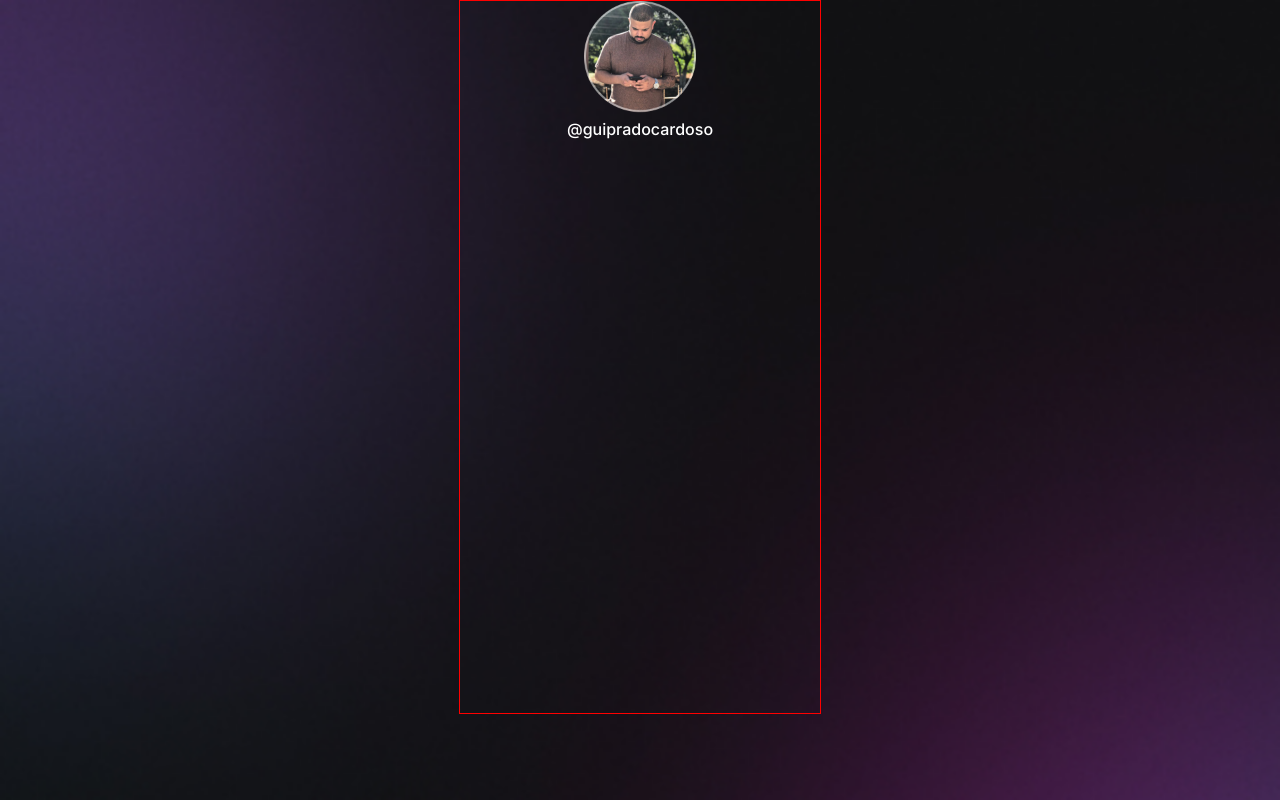
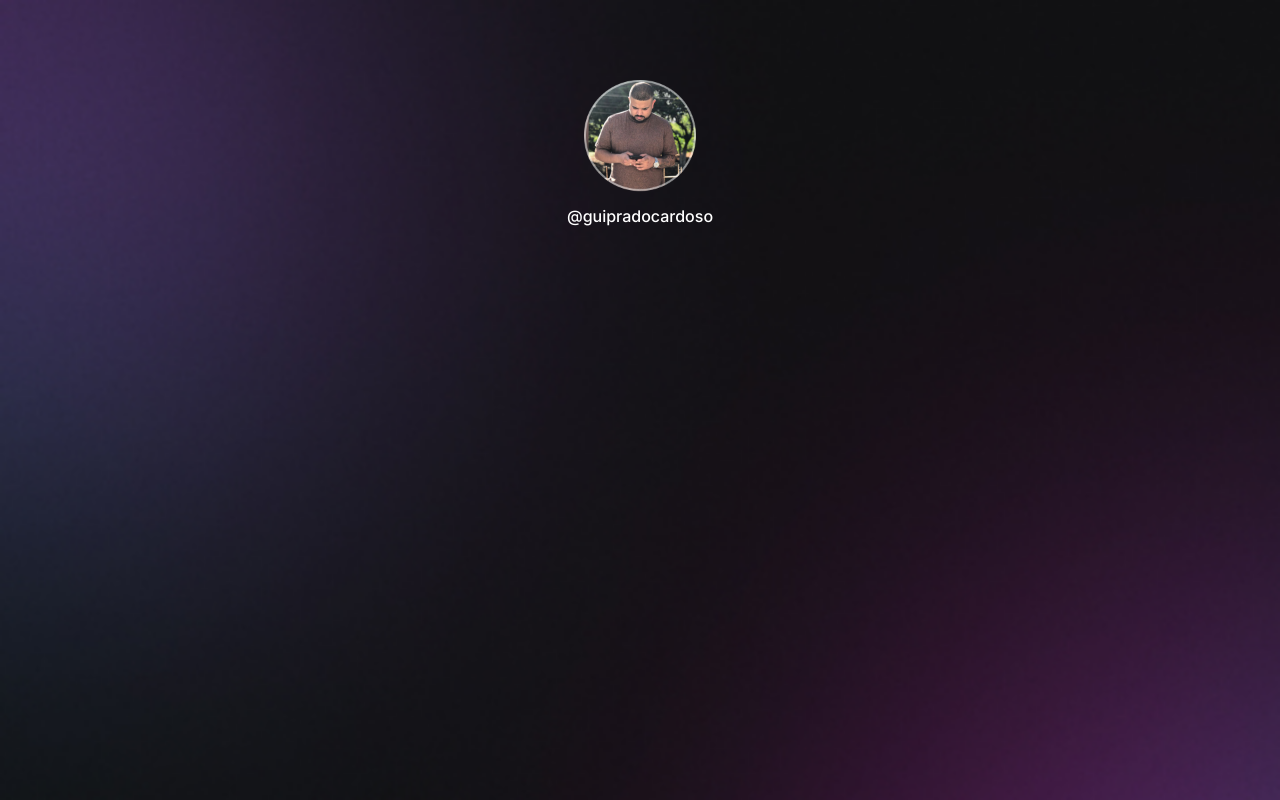
Before and after one commit to guipradocardoso/CursoDiscover, a plain HTML site: page index.html in a window 1280 px wide. Drawn offline with Linux system fonts and the light colour scheme.

Commit message:
Entendendo margrin e padding

```diff
--- a/style.css
+++ b/style.css
@@ -21,10 +21,11 @@ body * {
 
 #container {
   width: 360px;
-  height: 712px; /*Não é ideal determinar a largura.*/
+  /*height: 712px;*/ /*Não é ideal determinar a largura.*/
 
-  border: 1px solid red;
+  /*border: 1px solid red;*/
   margin: auto;
+  margin: 56px auto 0px;
   /*padding: 100px;*/
   /*margin-right: auto;
   margin-left: auto;*/
@@ -33,6 +34,7 @@ body * {
 #profile {
   /*Em display = inline não se usa margin: auto||||| <div> é block</div>*/
   text-align: center;
+  padding: 24px;
 }
 
 #profile img {
@@ -41,4 +43,5 @@ body * {
 #profile p {
   font-weight: 500;
   line-height: 24px;
+  margin-top: 8px;
 }
```
